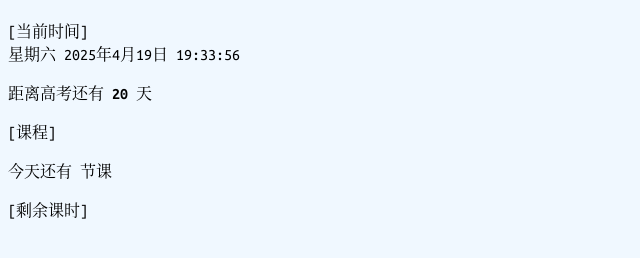
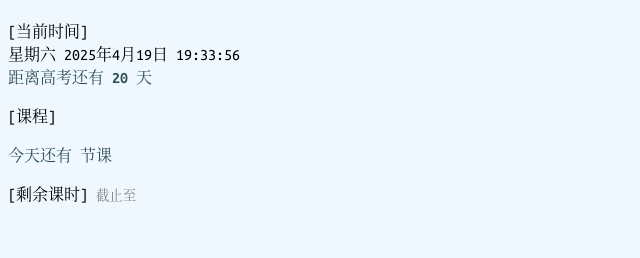
Before and after one commit to ruattd/last-class-count-worker, a website: page static/index.html in a window 1280 px wide. Shown: the part 70-328 px from the top of the page, without its empty margins (0-640 px from the left). Drawn offline with Linux system fonts and the light colour scheme; no server answers.

Commit message:
Optimize layout and styles

```diff
--- a/static/index.css
+++ b/static/index.css
@@ -4,27 +4,32 @@ body {
     color: black;
     background-color: aliceblue;
     font-family: "Ubuntu Mono", "Noto Sans Mono", "Consolas", monospace, "Noto Serif SC", "PingFang SC", "Noto Serif CJK SC", "Noto Sans CJK SC", "Microsoft YaHei UI", "Microsoft YaHei", serif, sans-serif;
+    font-size: medium;
 }
 
 table {
-    margin-top: .4em;
+    margin-top: .2em;
     border-collapse: collapse;
     letter-spacing: 1px;
 }
 
 td {
-    min-width: 4em;
+    min-width: 5em;
     height: 24px;
     padding: 0 .2em;
     border: 1px solid;
 }
 td.number {
-    min-width: 2em;
+    min-width: 3em;
     text-align: center;
 }
 
 .countdown {
     font-weight: bold;
+}
+
+.hint {
+    color: darkslategray;
 }
 
 .current {
@@ -36,10 +41,18 @@ td.number {
     color: darkcyan;
 }
 
+.count-end {
+    color: gray;
+    font-size: smaller;
+}
+
 @media (prefers-color-scheme: dark) {
     body {
         color: aliceblue;
         background-color: black;
+    }
+    .hint {
+        color: lightslategray;
     }
     .current {
         color: lightskyblue;
--- a/static/index.html
+++ b/static/index.html
@@ -14,24 +14,30 @@
       <span>[当前时间]</span>
       <br />
       <span id="datetime" class="datetime"></span>
-    </p>
-    <p>
+      <br />
+      <span class="hint">
         <span>距离高考还有</span>
         <span id="left-days" class="countdown"></span>
         <span>天</span>
+      </span>
     </p>
     <p>
       <span>[</span><span id="day"></span><span>课程]</span>
       <br />
       <span id="table"></span>
-    </p>
-    <p>
+      <br />
+      <span class="hint">
         <span>今天还有</span>
         <span id="left-today" class="countdown"></span>
         <span>节课</span>
+      </span>
     </p>
     <p>
       <span>[剩余课时]</span>
+      <span class="count-end">
+        <span>截止至</span>
+        <span id="count-end"></span>
+      </span>
       <br />
       <span id="left"></span>
     </p>
--- a/static/index.js
+++ b/static/index.js
@@ -2,6 +2,7 @@ const DateTime = luxon.DateTime;
 
 const API_ADDR = "/api";
 const ZONE = "Asia/Shanghai";
+const LOCALE = "zh-CN";
 const TIME_FORMAT = "HH:mm";
 
 const countdownTarget = DateTime.fromISO("2025-05-10T09:00:00.000+08:00");
@@ -12,6 +13,7 @@ const table = document.getElementById("table");
 const left_today = document.getElementById("left-today");
 const left_days = document.getElementById("left-days");
 const left = document.getElementById("left");
+const count_end = document.getElementById("count-end");
 
 let datetimeString = "";
 let countdownString = "";
@@ -20,7 +22,7 @@ let lastRequestIndex = -2;
 
 setInterval(() => {
     now = DateTime.now().setZone(ZONE);
-    const datetimeStr = now.toFormat("EEEE DDD TT", { locale: "zh-CN" });
+    const datetimeStr = now.toFormat("EEEE DDD TT", { locale: LOCALE });
     if (datetime.innerHTML != datetimeStr) datetime.innerHTML = datetimeStr;
     const countdown = countdownTarget.diff(now, "days").toObject();
     const days = Math.floor(countdown.days);
@@ -62,6 +64,7 @@ async function onUpdate(data, times) {
         leftClassesArray.push(text);
     })
     left.innerHTML = `<table><tbody>${leftClassesArray.join("")}</tbody></table>`;
+    count_end.innerHTML = DateTime.fromISO(data.left_count_end).toFormat("yyyy/MM/dd", { locale: LOCALE });
 }
 
 console.log("Fetching times");
```
Lines whose indentation alone changed are shown as unchanged.
